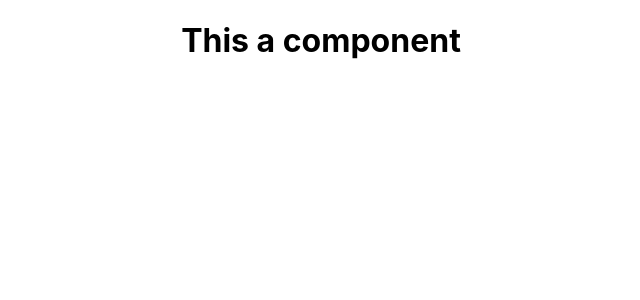
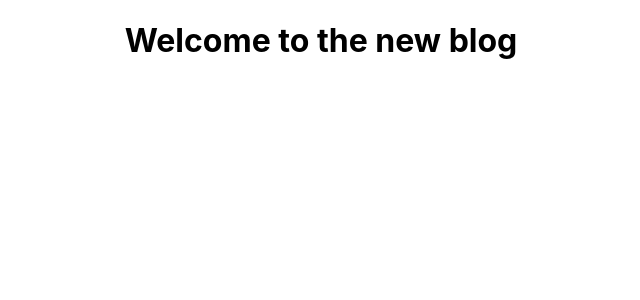
Before and after one commit to nacerkraa/Blog-ReactJs, a React (Create React App) app: page / in a window 1280 px wide. Shown: the top 300 px of the page, without its empty margins (319-959 px from the left). Built offline with nearby package versions, Linux system fonts and the light colour scheme.

Commit message:
Create a variable

```diff
--- a/src/App.js
+++ b/src/App.js
@@ -2,10 +2,11 @@
 import './App.css';
 
 function App() {
+  const title = "Welcome to the new blog"
   return (
     <div className="App">
       <div className='content'>
-        <h1>This a component</h1>
+        <h1>{title}</h1>
       </div>
     </div>
   );
```
